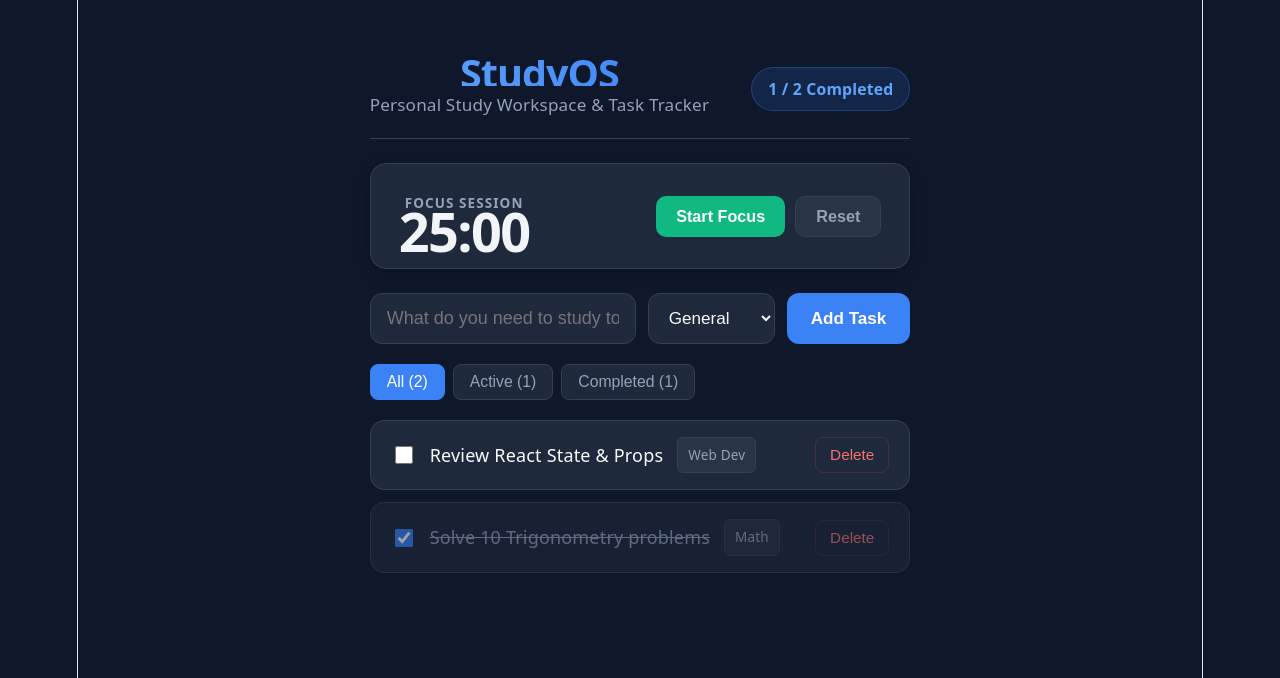
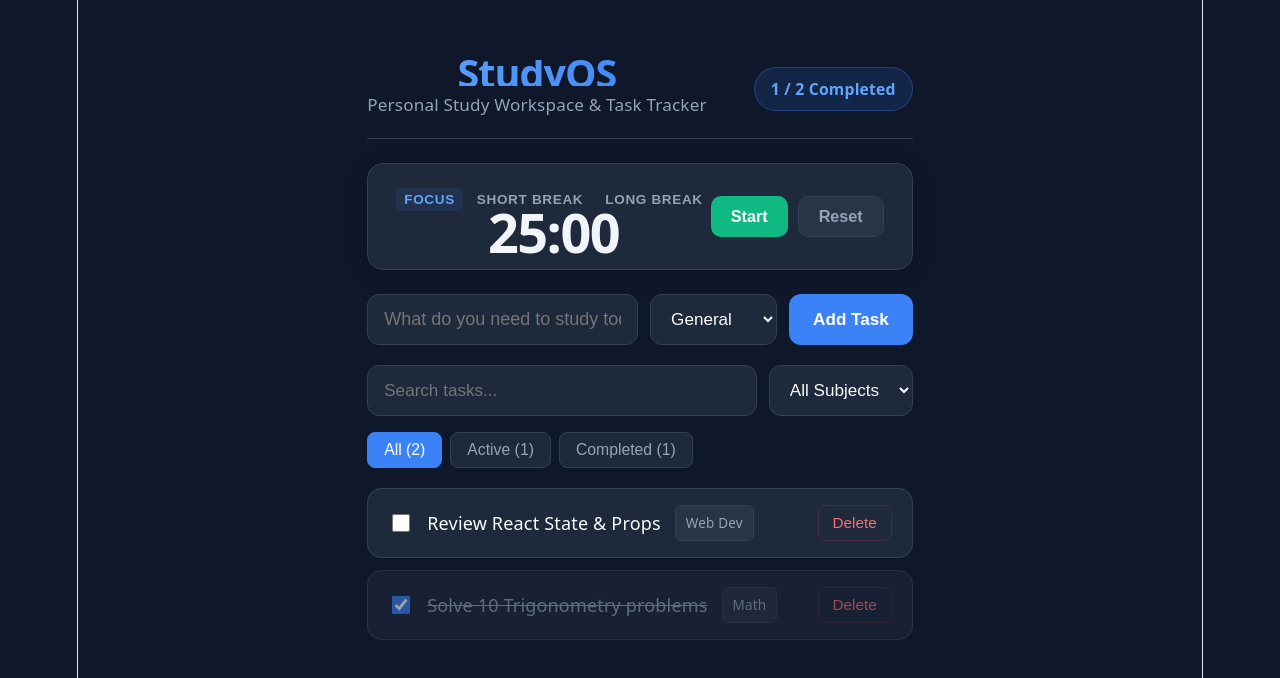
Before and after one commit to alllovevidit-jpg/study-os, a React (Vite) app: page / in a window 1280 px wide. Shown: the top 678 px of the page. Built offline with nearby package versions, Linux system fonts and the light colour scheme.

Commit message:
Add search bar, subject filter, and timer break modes

```diff
--- a/src/App.css
+++ b/src/App.css
@@ -296,3 +296,51 @@ body {
   color: var(--text-main);
   background: rgba(255, 255, 255, 0.08);
 }
+.toolbar {
+  display: flex;
+  gap: 12px;
+  margin-bottom: 16px;
+}
+
+.search-input {
+  flex: 1;
+  padding: 12px 16px;
+  border-radius: 12px;
+  border: 1px solid var(--card-border);
+  background: var(--card-bg);
+  color: var(--text-main);
+  font-size: 0.95rem;
+  outline: none;
+}
+
+.search-input:focus {
+  border-color: var(--accent);
+}
+.timer-mode-tabs {
+  display: flex;
+  gap: 6px;
+  margin-bottom: 8px;
+}
+
+.mode-tab {
+  background: transparent;
+  border: none;
+  color: var(--text-muted);
+  font-size: 0.75rem;
+  font-weight: 700;
+  text-transform: uppercase;
+  letter-spacing: 0.05em;
+  padding: 4px 8px;
+  border-radius: 4px;
+  cursor: pointer;
+  transition: color 0.2s;
+}
+
+.mode-tab:hover {
+  color: var(--text-main);
+}
+
+.mode-tab.active {
+  color: #60a5fa;
+  background: rgba(59, 130, 246, 0.1);
+}
--- a/src/App.jsx
+++ b/src/App.jsx
@@ -16,8 +16,10 @@ function App() {
   const [newTaskTitle, setNewTaskTitle] = useState('');
   const [newTaskSubject, setNewTaskSubject] = useState('General');
 
-  // NEW: Filter state ('all', 'active', 'completed')
+  // NEW STATES
   const [filter, setFilter] = useState('all');
+  const [searchQuery, setSearchQuery] = useState('');
+  const [subjectFilter, setSubjectFilter] = useState('All');
 
   useEffect(() => {
     localStorage.setItem('studyos_tasks', JSON.stringify(tasks));
@@ -52,11 +54,19 @@ function App() {
 
   const completedCount = tasks.filter((task) => task.completed).length;
 
-  // NEW: Filter the tasks based on the active filter state
+
   const filteredTasks = tasks.filter((task) => {
-    if (filter === 'active') return !task.completed;
-    if (filter === 'completed') return task.completed;
-    return true; // 'all'
+    const matchesTab =
+      filter === 'active' ? !task.completed :
+      filter === 'completed' ? task.completed : true;
+
+    const matchesSubject =
+      subjectFilter === 'All' ? true : task.subject === subjectFilter;
+
+    const matchesSearch =
+      task.title.toLowerCase().includes(searchQuery.toLowerCase());
+
+    return matchesTab && matchesSubject && matchesSearch;
   });
 
   return (
@@ -97,7 +107,29 @@ function App() {
         </button>
       </form>
 
-      {/* NEW: Filter Tabs Navigation */}
+
+      <div className="toolbar">
+        <input
+          type="text"
+          placeholder="Search tasks..."
+          value={searchQuery}
+          onChange={(e) => setSearchQuery(e.target.value)}
+          className="search-input"
+        />
+        <select
+          value={subjectFilter}
+          onChange={(e) => setSubjectFilter(e.target.value)}
+          className="subject-select"
+        >
+          <option value="All">All Subjects</option>
+          <option value="General">General</option>
+          <option value="Web Dev">Web Dev</option>
+          <option value="Math">Math</option>
+          <option value="Science">Science</option>
+          <option value="Literature">Literature</option>
+        </select>
+      </div>
+
       <div className="filter-tabs">
         <button
           className={`filter-btn ${filter === 'all' ? 'active' : ''}`}
@@ -121,7 +153,7 @@ function App() {
 
       <ul className="task-list">
         {filteredTasks.length === 0 ? (
-          <p className="empty-state">No tasks found for this filter.</p>
+          <p className="empty-state">No matching tasks found.</p>
         ) : (
           filteredTasks.map((task) => (
             <li key={task.id} className={`task-item ${task.completed ? 'done' : ''}`}>
--- a/src/studytimer.jsx
+++ b/src/studytimer.jsx
@@ -1,11 +1,39 @@
 import { useState, useEffect } from 'react';
 
 function StudyTimer() {
-  const FOCUS_TIME = 25 * 60; // 25 minutes in seconds (1500s)
-  const [secondsLeft, setSecondsLeft] = useState(FOCUS_TIME);
+  const [mode, setMode] = useState('focus'); // 'focus', 'shortBreak', 'longBreak'
+
+  // Durations in seconds
+  const TIMES = {
+    focus: 25 * 60,
+    shortBreak: 5 * 60,
+    longBreak: 15 * 60,
+  };
+
+  const [secondsLeft, setSecondsLeft] = useState(TIMES.focus);
   const [isRunning, setIsRunning] = useState(false);
 
-  // Runs a 1-second interval timer ONLY when `isRunning` is true
+  // Play a soft beep sound using the Web Audio API when timer hits 0
+  function playAlarm() {
+    try {
+      const audioCtx = new (window.AudioContext || window.webkitAudioContext)();
+      const oscillator = audioCtx.createOscillator();
+      const gainNode = audioCtx.createGain();
+
+      oscillator.type = 'sine';
+      oscillator.frequency.setValueAtTime(587.33, audioCtx.currentTime); // D5 note
+      gainNode.gain.setValueAtTime(0.1, audioCtx.currentTime);
+
+      oscillator.connect(gainNode);
+      gainNode.connect(audioCtx.destination);
+
+      oscillator.start();
+      oscillator.stop(audioCtx.currentTime + 0.6);
+    } catch {
+      // Fallback if audio context is restricted
+    }
+  }
+
   useEffect(() => {
     if (!isRunning) return;
 
@@ -13,29 +41,54 @@ function StudyTimer() {
       setSecondsLeft((prev) => {
         if (prev <= 1) {
           setIsRunning(false);
+          playAlarm();
           return 0;
         }
         return prev - 1;
       });
     }, 1000);
 
-    // CLEANUP: Stops the background clock if you pause or leave the page
     return () => clearInterval(timerId);
   }, [isRunning]);
 
+  // Switch timer mode
+  function handleModeChange(newMode) {
+    setIsRunning(false);
+    setMode(newMode);
+    setSecondsLeft(TIMES[newMode]);
+  }
+
   function handleReset() {
     setIsRunning(false);
-    setSecondsLeft(FOCUS_TIME);
+    setSecondsLeft(TIMES[mode]);
   }
 
-  // Convert total seconds (e.g. 1500) into MM:SS format (e.g. "25:00")
   const minutes = String(Math.floor(secondsLeft / 60)).padStart(2, '0');
   const seconds = String(secondsLeft % 60).padStart(2, '0');
 
   return (
     <div className="timer-card">
       <div>
-        <span className="timer-label">Focus Session</span>
+        <div className="timer-mode-tabs">
+          <button
+            className={`mode-tab ${mode === 'focus' ? 'active' : ''}`}
+            onClick={() => handleModeChange('focus')}
+          >
+            Focus
+          </button>
+          <button
+            className={`mode-tab ${mode === 'shortBreak' ? 'active' : ''}`}
+            onClick={() => handleModeChange('shortBreak')}
+          >
+            Short Break
+          </button>
+          <button
+            className={`mode-tab ${mode === 'longBreak' ? 'active' : ''}`}
+            onClick={() => handleModeChange('longBreak')}
+          >
+            Long Break
+          </button>
+        </div>
         <div className="timer-display">
           {minutes}:{seconds}
         </div>
@@ -45,7 +98,7 @@ function StudyTimer() {
           onClick={() => setIsRunning(!isRunning)}
           className="timer-btn primary"
         >
-          {isRunning ? 'Pause' : 'Start Focus'}
+          {isRunning ? 'Pause' : 'Start'}
         </button>
         <button onClick={handleReset} className="timer-btn secondary">
           Reset
```
